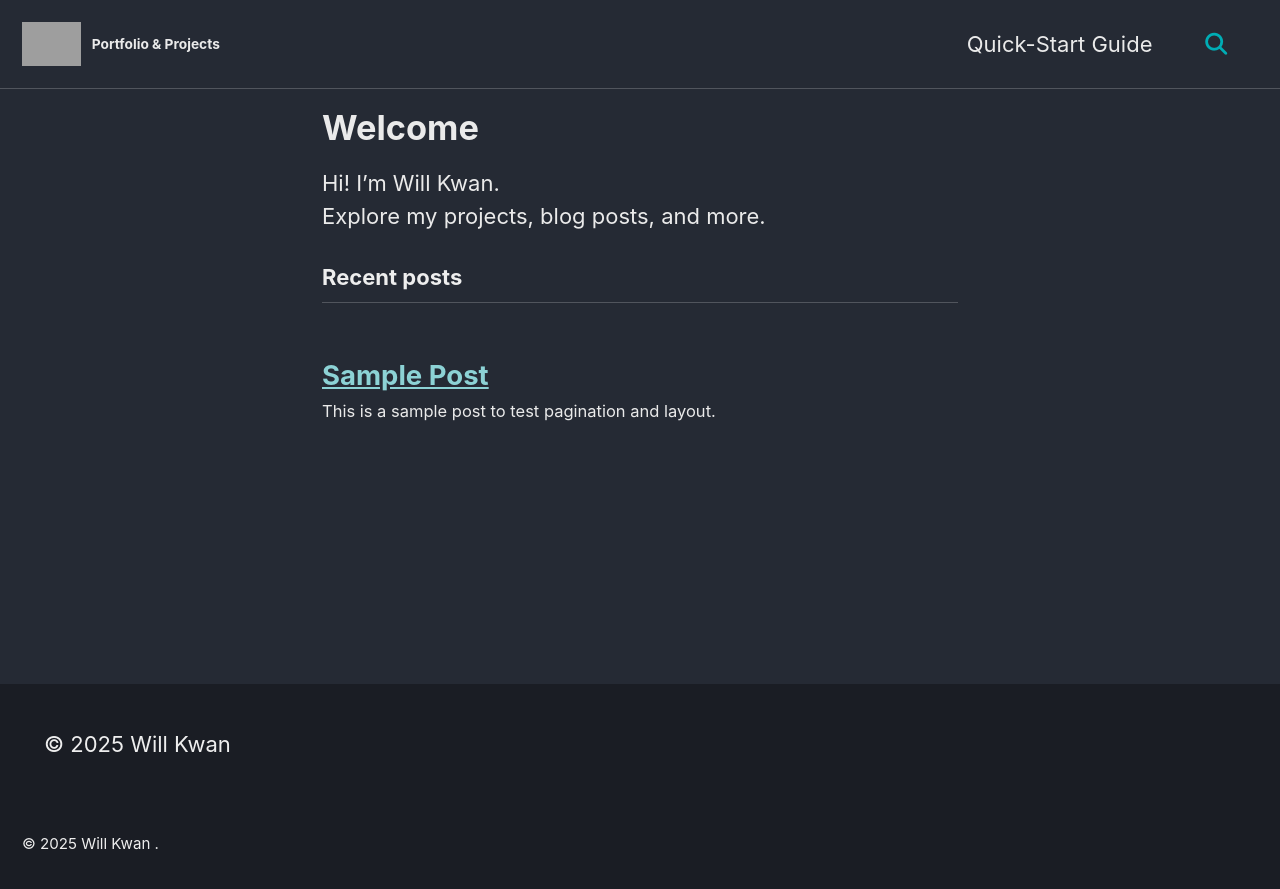
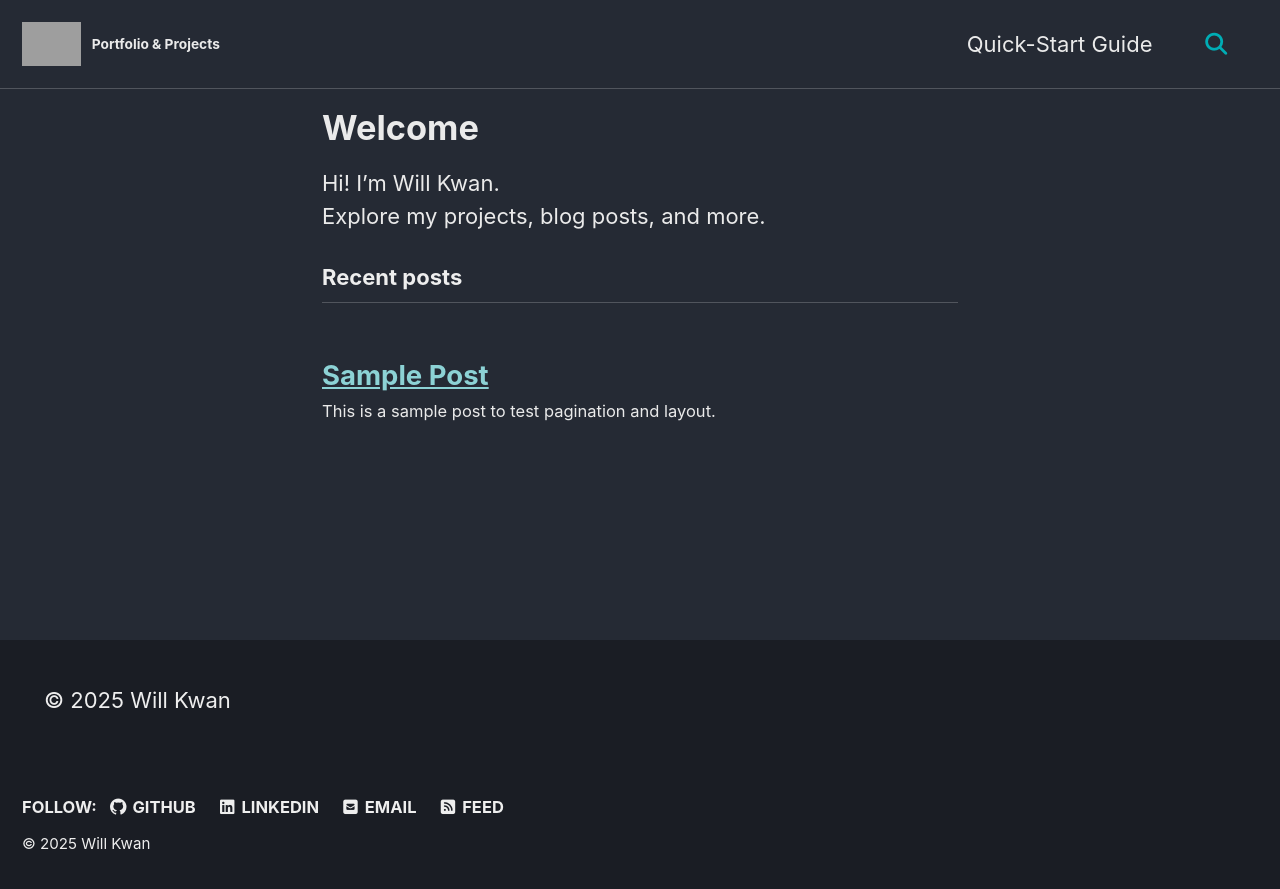
Before and after one commit to willrkwan/willrkwan.github.io, a Jekyll site: the page built from _pages/home.md, in a window 1280 px wide. Shown: the top 889 px of the page. Built offline with Jekyll 4.4.1, drawn with Linux system fonts in a browser that asks for light colours; cached includes are drawn as plain includes; grey boxes are pictures that could not be loaded.

Commit message:
Update footer.html

```diff
--- a/_includes/footer.html
+++ b/_includes/footer.html
@@ -1,3 +1,39 @@
+{% unless site.atom_feed.hide %}
+  {% assign show_atom = true %}
+{% endunless %}
+
+{% if site.footer.links or show_atom %}
+<div class="page__footer-follow">
+  <ul class="social-icons">
+    {% if site.data.ui-text[site.locale].follow_label %}
+      <li><strong>{{ site.data.ui-text[site.locale].follow_label }}</strong></li>
+    {% endif %}
+
+    {% if site.footer.links %}
+      {% for link in site.footer.links %}
+        {% if link.label and link.url %}
+          <li>
+            <a href="{{ link.url }}" rel="nofollow noopener noreferrer">
+              <i class="{{ link.icon | default: 'fas fa-link' }}" aria-hidden="true"></i>
+              {{ link.label | escape_once | strip }}
+            </a>
+          </li>
+        {% endif %}
+      {% endfor %}
+    {% endif %}
+
+    {% unless site.atom_feed.hide %}
+      <li>
+        <a href="{% if site.atom_feed.path %}{{ site.atom_feed.path }}{% else %}{{ '/feed.xml' | relative_url }}{% endif %}">
+          <i class="fas fa-fw fa-rss-square" aria-hidden="true"></i>
+          {{ site.data.ui-text[site.locale].feed_label | default: "Feed" }}
+        </a>
+      </li>
+    {% endunless %}
+  </ul>
+</div>
+{% endif %}
+
 <div class="page__footer-copyright">
   &copy; {% assign site_time = site.time | date: '%Y' %}
   {% if site.footer.since and site_time != site.footer.since %}
@@ -6,5 +42,5 @@
   {{ site_time }}
   <a href="{{ site.copyright_url | default: site.url }}">
     {{ site.copyright | default: site.title | escape_once | strip }}
-  </a>.
+  </a>
 </div>
```
